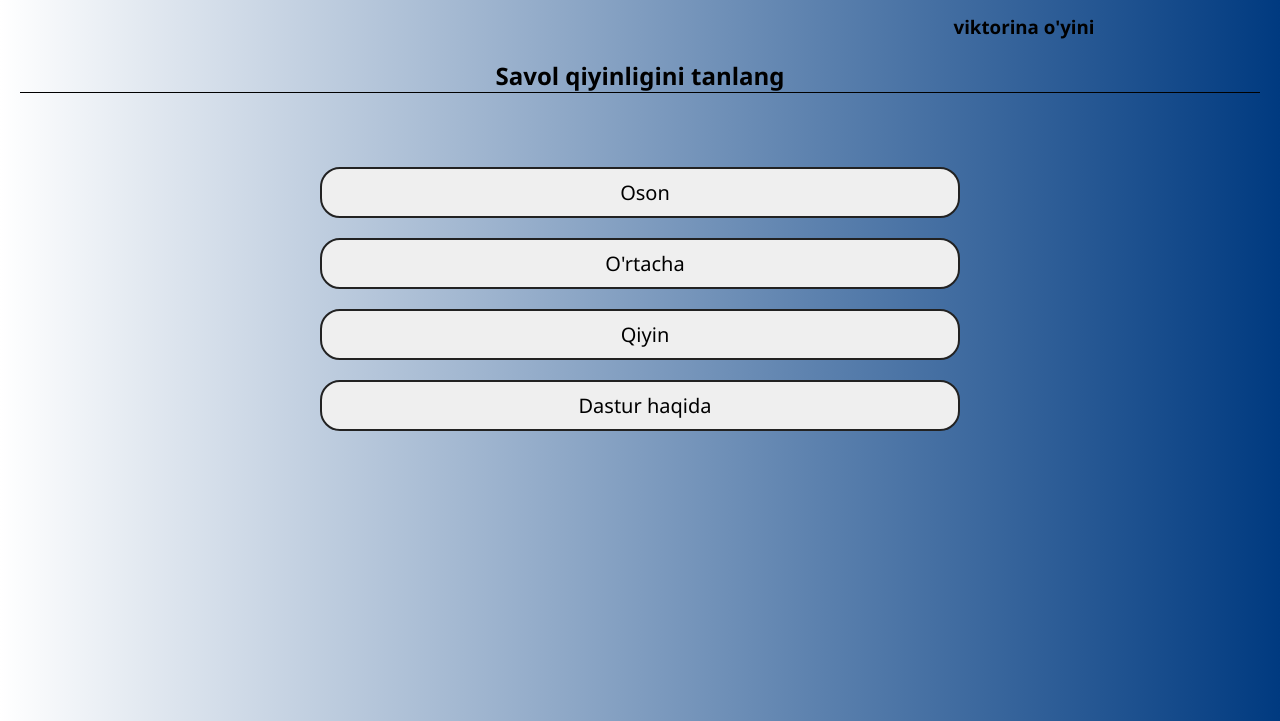
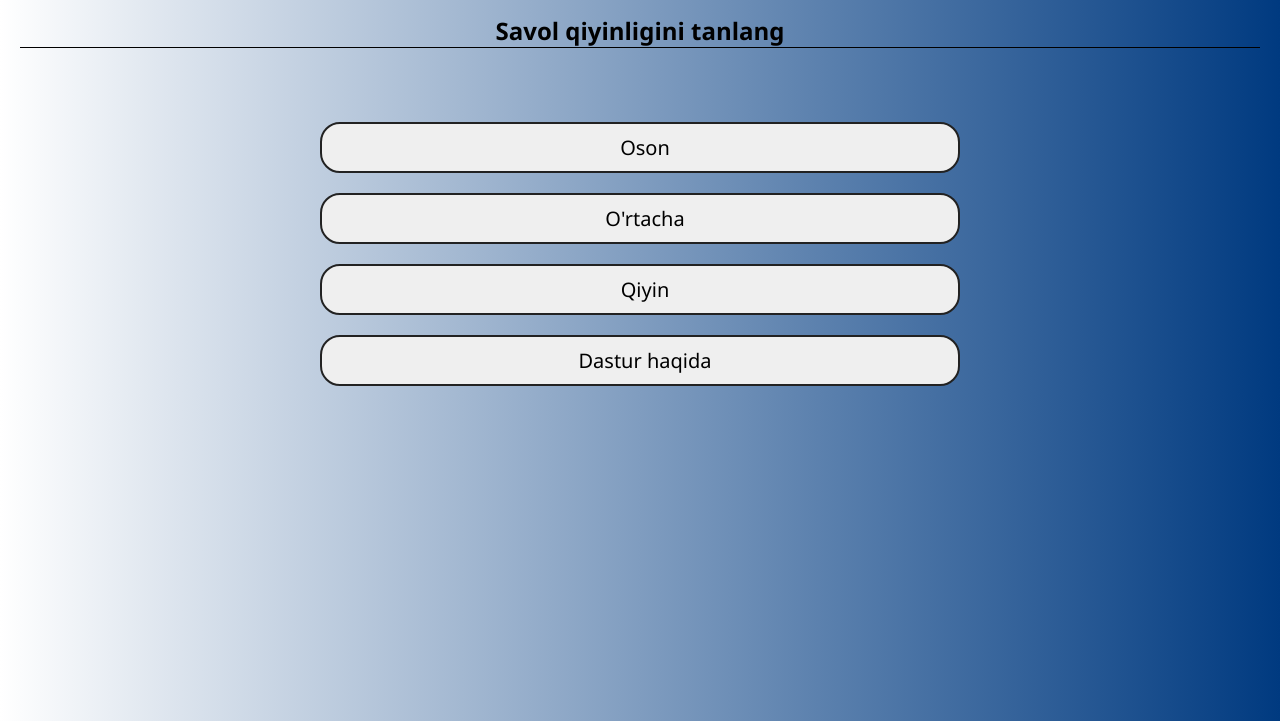
Before and after one commit to Mhlfka/Muslim-uz, a plain HTML site: page For muslim uz/index.html in a window 1280 px wide. Shown: the part 79-800 px from the top of the page. Drawn offline with Linux system fonts and the light colour scheme.

Commit message:
Update index.html

```diff
--- a/For muslim uz/index.html
+++ b/For muslim uz/index.html
@@ -9,7 +9,6 @@
 </head>
 <body>
     <h1>Payg'ambarimizni yaxshi bilamizmi?</h1>
-    <h3 style = "text-align:center;">viktorina o'yini</h3>
     <h2 style = "text-align:center;">Savol qiyinligini tanlang</h2>
     <div class="btns" style="text-decoration: none;">
     <button class="one"><a href="https://oson-level.netlify.app/oson/">Oson</a></button>
```
